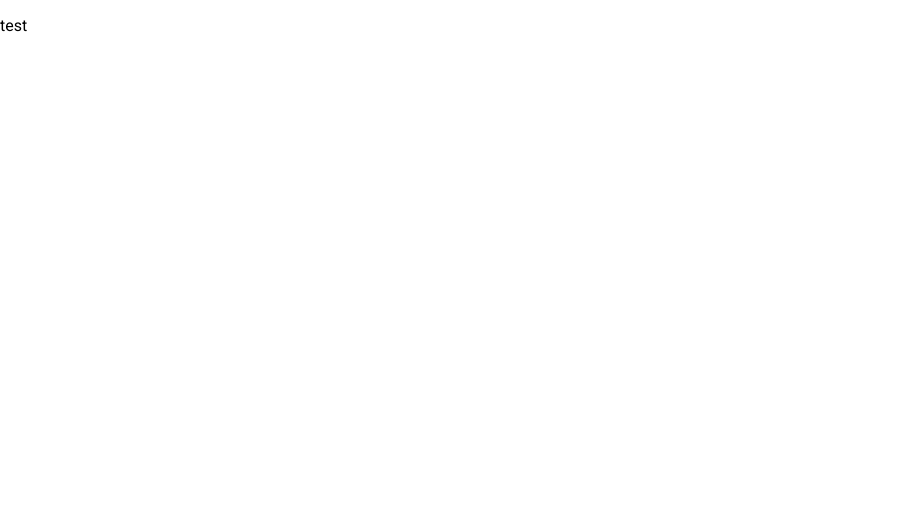
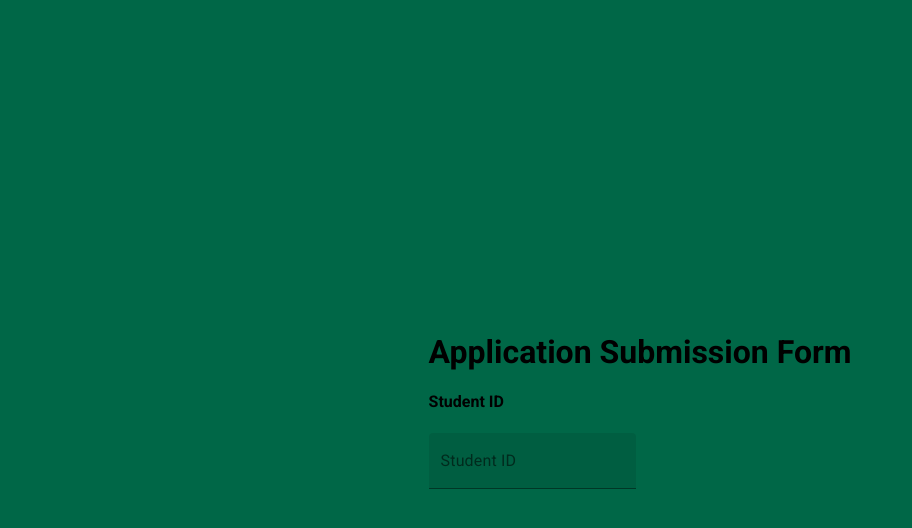
Before and after one commit to JarrenJ/SE-Internship-Management-System, a React (Create React App) app: page /appForm in a window 1280 px wide. Shown: the top 528 px of the page, without its empty margins (0-912 px from the left). Built offline with nearby package versions, Linux system fonts and the light colour scheme.

Commit message:
Beginning of Application Page
Beginnings of Application Submission Page done. Spent most time looking into the modular pack and input bars.

```diff
--- a/src/pages/ApplicationForm/applicationForm.css
+++ b/src/pages/ApplicationForm/applicationForm.css
@@ -0,0 +1,16 @@
+.main {
+    height: 100vh;
+    background-color: var(--primary-bg-color);
+    display: flex;
+    justify-content: center;
+    align-items: center;
+}
+
+.app__form {
+    display: flex;
+    width: 100%;
+    max-width: 1120px;
+    min-height: 550px;
+    background-color: #fff;
+    border-radius: 10px;
+}
--- a/src/pages/ApplicationForm/applicationForm.jsx
+++ b/src/pages/ApplicationForm/applicationForm.jsx
@@ -1,8 +1,25 @@
 import React from "react";
+import TextField from '@material-ui/core/TextField';
+
+/*Application Form will load the application page along with the form to fill out.
+Form will be one page and at the bottom will be two buttons. Upon clicking one of those buttons the data submitted will be stored and sent
+*/
+export function ApplicationForm(){
+
+    return(
+        <div className={"main"}>
+            <form className={'app__form'} >
+                <h1>Application Submission Form</h1>
+                <h4>Student ID</h4>
+                <TextField id="filled-basic" label='Student ID' variant='filled'/>
+
+
+            </form>
 
 
 
-export function ApplicationForm(){
 
-    return(<p>test</p>)
+
+        </div>
+    )
 }
```
